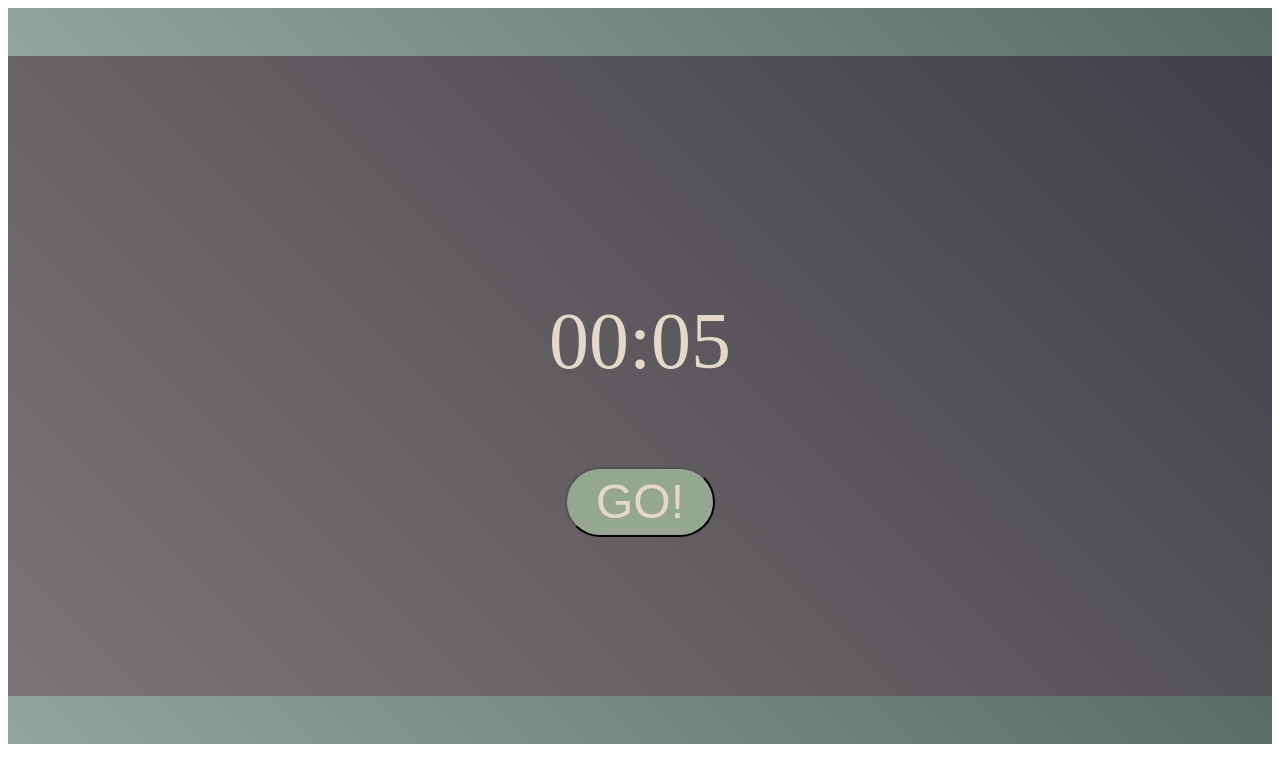
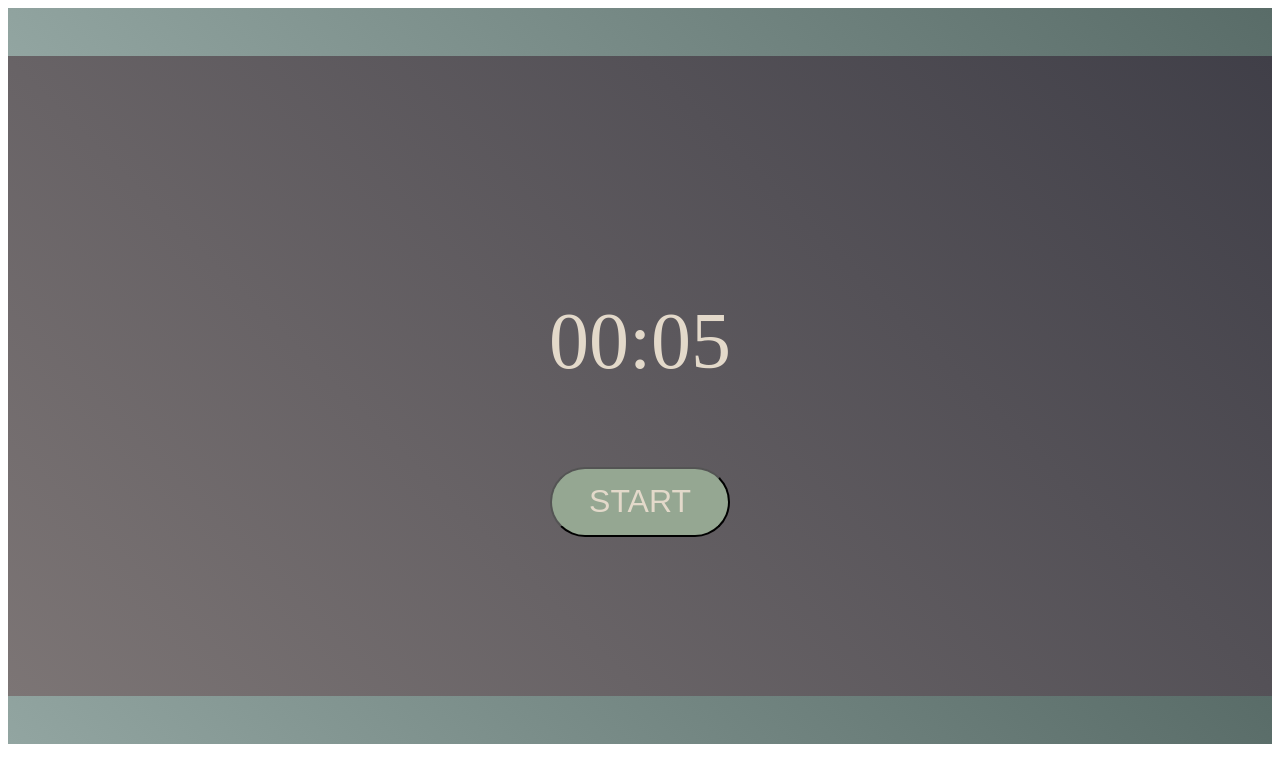
Before and after one commit to rschulzongithub/permanent-efforts, a React (Create React App) app: page / in a window 1280 px wide. Shown: the top 782 px of the page. Built offline with nearby package versions, Linux system fonts and the light colour scheme.

Commit message:
Done-Message if timer equals zero

```diff
--- a/src/StartButton.js
+++ b/src/StartButton.js
@@ -3,8 +3,8 @@ import styled from 'styled-components'
 export default styled.button`
   background: #95a792;
   border-radius: 40px;
-  width: 150px;
+  width: 180px;
   height: 70px;
   color: #e3d9ca;
-  font-size: 3em;
+  font-size: 2em;
 `
--- a/src/Timer.js
+++ b/src/Timer.js
@@ -27,7 +27,11 @@ export default function Main() {
   return (
     <TimerStyled>
       <TimerFormat>{countDownTimeFormat(seconds)}</TimerFormat>
-      <StartButton onClick={() => setCounting(!counting)}>GO!</StartButton>
+      {seconds === 0 ? (
+        <div>DONE!</div>
+      ) : (
+        <StartButton onClick={() => setCounting(!counting)}>START</StartButton>
+      )}
     </TimerStyled>
   )
 }
```
